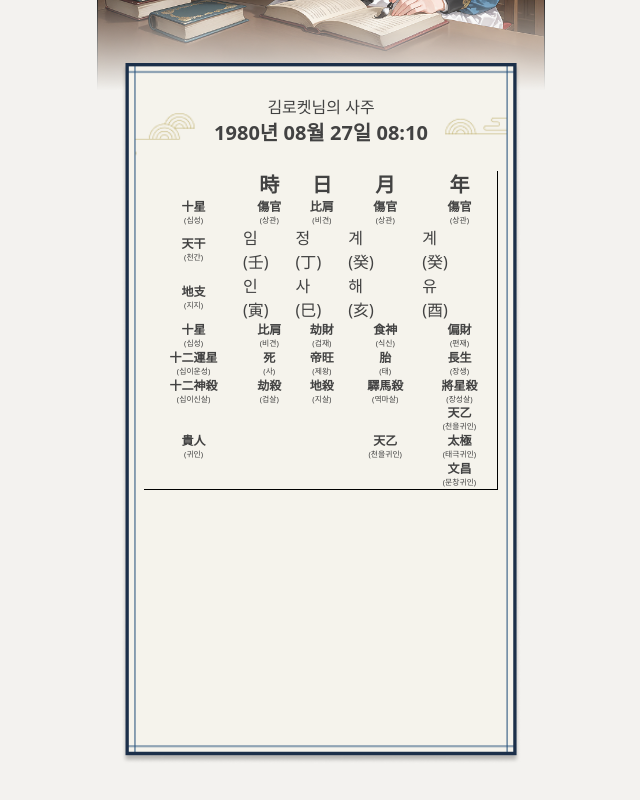
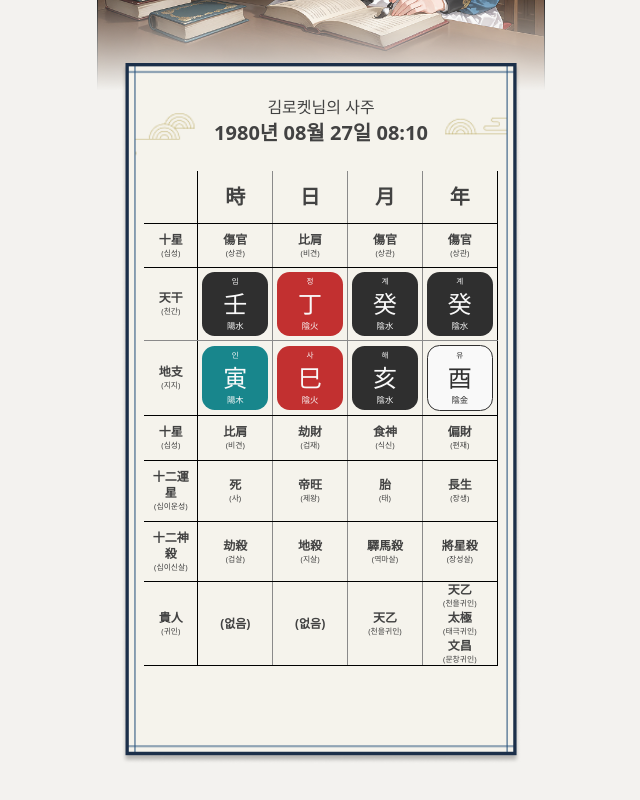
Before and after one commit to baejuhyang/RocketAI, a Next.js app: page / in a window 1280 px wide. Shown: the part 1586-2386 px from the top of the page, without its empty margins (319-959 px from the left). Built offline with nearby package versions, Linux system fonts and the light colour scheme.

Commit message:
표 스타일

```diff
--- a/src/components/Table.jsx
+++ b/src/components/Table.jsx
@@ -1,9 +1,9 @@
 import React from 'react';
 import { data } from '../data/dummy.js';
+import { convertFormat, convertFormat2 } from '@/hooks/convertFormat.js';
 
 export const Table = () => {
     const { saju } = data;
-
     const newData = [
         { label: ['十星', '십성'], data: saju.tenGod },
         { label: ['天干', '천간'], data: saju.heavenlyStem },
@@ -17,57 +17,83 @@ export const Table = () => {
             isArray: true,
         },
     ];
-
     const pillars = ['hour', 'day', 'month', 'year'];
-
-    const convertFormat = (str) => {
-        const [hanja, hangul] = str.split(' ');
-        return (
-            <>
-                <p>{hanja}</p>
-                <p>({hangul})</p>
-            </>
-        );
-    };
 
     return (
         <table>
             <thead>
                 <tr>
-                    <td></td>
-                    <th>時</th>
-                    <th>日</th>
-                    <th>月</th>
-                    <th>年</th>
+                    <th className="out"></th>
+                    <th className="in">時</th>
+                    <th className="in">日</th>
+                    <th className="in">月</th>
+                    <th className="out">年</th>
                 </tr>
             </thead>
             <tbody>
                 {newData.map(({ label, data, isArray }, i) => (
                     <tr key={i}>
-                        <td className="label">
+                        <td className={`label${i === 1 ? ' in-b' : ''}`}>
                             <p>{label[0]}</p>
                             <p>({label[1]})</p>
                         </td>
 
-                        {pillars.map((key) => (
+                        {pillars.map((key, idx) => {
+                            const value = data[key];
+
+                            // 셀 스타일 (box 또는 text)
+                            const cellClass =
+                                i === 1 || i === 2 ? 'box' : 'text';
+                            // 셀 border
+                            const cellBorder =
+                                i === 1 && idx === 3
+                                    ? 'in-b out-r'
+                                    : i === 1 && idx !== 3
+                                      ? 'in-b in-r'
+                                      : i === 2 && idx === 3
+                                        ? 'out'
+                                        : idx === 3
+                                          ? 'out'
+                                          : 'in';
+
+                            // box일 때 색상 클래스 지정
+                            const char = i === 1 || i === 2 ? value[0] : '';
+                            const colorClass =
+                                char === '임' || char === '해' || char === '계'
+                                    ? 'black'
+                                    : char === '정' || char === '사'
+                                      ? 'red'
+                                      : char === '인'
+                                        ? 'blue'
+                                        : char === '유'
+                                          ? 'white'
+                                          : '';
+
+                            return (
                                 <td
                                     key={key}
-                                className={
-                                    label.includes('天干') ||
-                                    label.includes('地支')
-                                        ? 'box'
-                                        : 'text'
-                                }
+                                    className={`${cellClass} ${cellBorder} ${colorClass}`}
                                 >
-                                {isArray
-                                    ? data[key].map((item, i) => (
-                                          <div key={i}>
+                                    {isArray ? (
+                                        value.length > 0 ? (
+                                            value.map((item, idx) => (
+                                                <div key={idx}>
                                                     {convertFormat(item)}
                                                 </div>
                                             ))
-                                    : convertFormat(data[key])}
+                                        ) : (
+                                            <div>
+                                                <p className="hangul">(없음)</p>
+                                            </div>
+                                        )
+                                    ) : i === 1 || i === 2 ? (
+                                        convertFormat2(value)
+                                    ) : (
+                                        convertFormat(value)
+                                    )}
                                 </td>
-                        ))}
+                            );
+                        })}
                     </tr>
                 ))}
             </tbody>
--- /dev/null
+++ b/src/hooks/convertFormat.js
@@ -0,0 +1,20 @@
+export const convertFormat = (str) => {
+    const [hanja, hangul] = str.split(' ');
+    return (
+        <>
+            <p className="hangul">{hanja}</p>
+            <p className="hanja">({hangul})</p>
+        </>
+    );
+};
+
+export const convertFormat2 = (str) => {
+    const [hangul, hanja, hanja2] = str.split(' ');
+    return (
+        <div>
+            <p className="hangul">{hangul}</p>
+            <p className="hanja">{hanja}</p>
+            <p className="hanja2">{hanja2}</p>
+        </div>
+    );
+};
--- a/src/styles/figure.scss
+++ b/src/styles/figure.scss
@@ -1,3 +1,4 @@
+@import './mixin.scss';
 figure {
     @apply w-[89.33%] aspect-[351/621];
     background-image: url('/images/table.png');
@@ -9,33 +10,41 @@ figure {
         @apply text-center;
 
         & > p:nth-child(2) {
-            @apply text-xl font-bold;
+            @apply text-xl font-semibold;
         }
     }
 
-    // & p {
-    //     @apply text-center text-xs;
-
-    //     &:nth-child(2) {
-    //         @apply font-bold;
-    //     }
-    // }
-
     & > table {
-        @apply w-[88.32%] border-r border-b
-        border-r-[1.05px] border-b-[1.05px] border-black;
+        @apply w-[88.32%];
+        border-right: 1px solid var(--allBlack);
 
         & thead th {
-            @apply text-xl font-bold;
+            @apply text-xl font-semibold p-3;
+
+            &.out {
+                border-right: 1px solid var(--allBlack);
+                border-bottom: 1px solid var(--allBlack);
+            }
+            &.in {
+                border-right: 1px solid var(--gray);
+                border-bottom: 1px solid var(--allBlack);
+            }
         }
 
         & tbody {
             & td.label {
+                @apply p-2 w-[15.18%];
+                border-right: 1px solid var(--allBlack);
+                border-bottom: 1px solid var(--allBlack);
+                &.in-b {
+                    border-bottom: 1px solid var(--gray);
+                }
+
                 & p {
                     @apply text-center;
 
                     &:first-child {
-                        @apply text-xs font-bold;
+                        @apply text-xs font-semibold;
                     }
 
                     &:nth-child(2) {
@@ -45,11 +54,20 @@ figure {
             }
 
             & td.text {
+                &.in {
+                    border-right: 1px solid var(--gray);
+                    border-bottom: 1px solid var(--allBlack);
+                }
+                &.out {
+                    border-right: 1px solid var(--allBlack);
+                    border-bottom: 1px solid var(--allBlack);
+                }
+
                 & p {
                     @apply text-center;
 
                     &:first-child {
-                        @apply text-xs font-bold;
+                        @apply text-xs font-semibold;
                     }
 
                     &:nth-child(2) {
@@ -57,6 +75,38 @@ figure {
                     }
                 }
             }
+
+            & td.box {
+                &.in-b.in-r {
+                    border-right: 1px solid var(--gray);
+                    border-bottom: 1px solid var(--gray);
+                }
+                &.in-b.out-r {
+                    border-right: 1px solid var(--allBlack);
+                    border-bottom: 1px solid var(--gray);
+                }
+                &.out {
+                    border-right: 1px solid var(--allBlack);
+                    border-bottom: 1px solid var(--allBlack);
+                }
+                &.in {
+                    border-right: 1px solid var(--gray);
+                    border-bottom: 1px solid var(--allBlack);
+                }
+
+                &.black div {
+                    @include box(--black);
+                }
+                &.red div {
+                    @include box(--red);
+                }
+                &.blue div {
+                    @include box(--blue);
+                }
+                &.white div {
+                    @include box(--white);
+                }
+            }
         }
     }
 }
--- a/src/styles/globals.scss
+++ b/src/styles/globals.scss
@@ -1,18 +1,18 @@
 @import 'tailwindcss';
-// @tailwind base;
-// @tailwind components;
-// @tailwind utilities;
-
 @import './ch1.scss';
 
 :root {
     --background: #f3f2ef;
     --font: #424242;
+
+    --gray: #8a8a8a;
+    --allBlack: #000000;
+
+    --black: #2f2f2f;
+    --blue: #18868c;
+    --red: #c23030;
+    --white: #f9f9f9;
 }
-
-// @theme inline {
-//     --color-background: var(--background);
-// }
 
 * {
     @apply m-0 p-0 box-border
--- a/src/styles/mixin.scss
+++ b/src/styles/mixin.scss
@@ -0,0 +1,27 @@
+@mixin box($bg) {
+    background-color: var($bg);
+    color: var(--white);
+    border-radius: 12.55px;
+
+    @if $bg == '--white' {
+        color: var(--black);
+        border: 1px solid var(--black);
+        border-radius: 12.55px;
+    }
+
+    @apply p-1 m-1;
+
+    & p {
+        @apply text-center;
+
+        &:first-child {
+            @apply text-[7.6px];
+        }
+        &:nth-child(2) {
+            @apply text-2xl font-medium;
+        }
+        &:last-child {
+            @apply text-[8.37px];
+        }
+    }
+}
--- a/tailwind.config.js
+++ b/tailwind.config.js
@@ -6,9 +6,6 @@ module.exports = {
     ],
     theme: {
         extend: {},
-        screens: {
-            // xs: { max: '447px' }, // 447px 이하일 때
-        },
     },
     plugins: [],
 };
```
Lines whose indentation alone changed are shown as unchanged.
